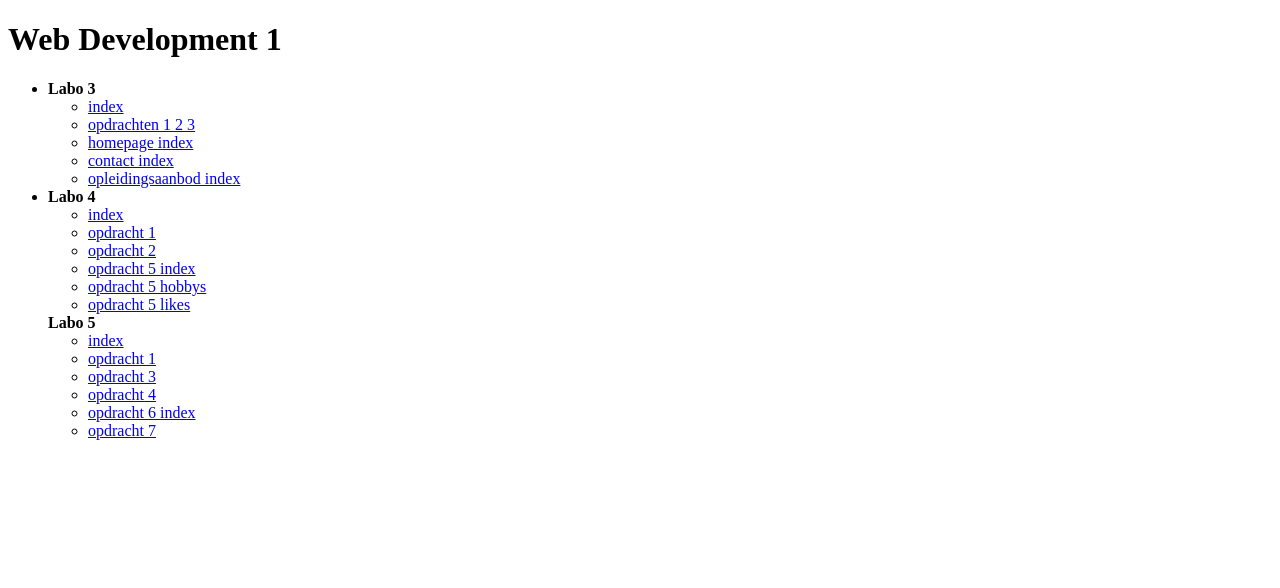
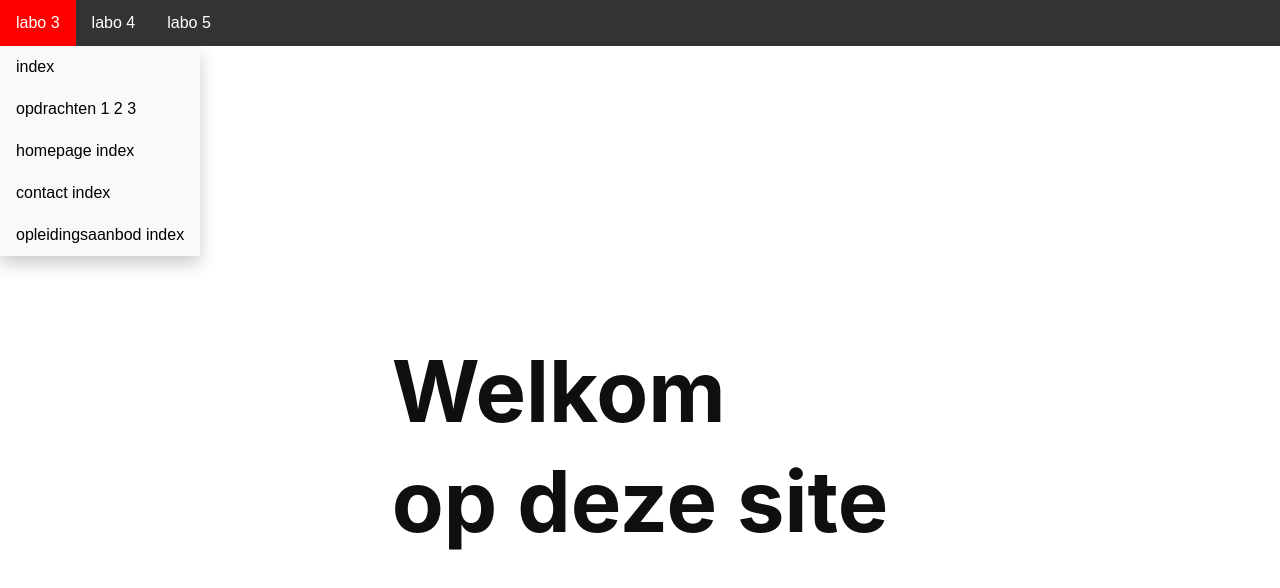
Before and after one commit to CedricDepre/WebDevelopment, a plain HTML site: page index.html in a window 1280 px wide. Drawn offline with Linux system fonts and the light colour scheme.

Commit message:
index update

```diff
--- /dev/null
+++ b/css/styles.css
@@ -0,0 +1,153 @@
+nav {
+    overflow: hidden;
+    background-color: #333;
+    font-family: Arial;
+}
+
+/* Links inside the navbar */
+nav a {
+    float: left;
+    font-size: 16px;
+    color: white;
+    text-align: center;
+    padding: 14px 16px;
+    text-decoration: none;
+}
+
+/* The dropdown container */
+.dropdown {
+    float: left;
+    overflow: hidden;
+}
+
+/* Dropdown button */
+.dropdown .dropbtn {
+    font-size: 16px;
+    border: none;
+    outline: none;
+    color: white;
+    padding: 14px 16px;
+    background-color: inherit;
+    font-family: inherit; /* Important for vertical align on mobile phones */
+    margin: 0; /* Important for vertical align on mobile phones */
+}
+
+/* Add a red background color to navbar links on hover */
+nav a:hover, .dropdown:hover .dropbtn {
+    background-color: red;
+}
+
+/* Dropdown content (hidden by default) */
+.dropdown-content {
+    display: none;
+    position: absolute;
+    background-color: #f9f9f9;
+    min-width: 160px;
+    box-shadow: 0 8px 16px 0 rgba(0,0,0,0.2);
+    z-index: 1;
+}
+
+/* Links inside the dropdown */
+.dropdown-content a {
+    float: none;
+    color: black;
+    padding: 12px 16px;
+    text-decoration: none;
+    display: block;
+    text-align: left;
+}
+
+/* Add a grey background color to dropdown links on hover */
+.dropdown-content a:hover {
+    background-color: #ddd;
+}
+
+/* Show the dropdown menu on hover */
+.dropdown:hover .dropdown-content {
+    display: block;
+}
+/* reset */
+*,
+*::before,
+*::after {
+    margin: 0;
+    padding: 0;
+    box-sizing: border-box;
+}
+
+.block {
+    display: flex;
+    flex-direction: column;
+    justify-content: space-around;
+    align-items: center;
+
+    min-height: 100vh;
+    padding: 20px;
+
+    font-family: -apple-system, BlinkMacSystemFont, 'Segoe UI', Roboto, Oxygen, Ubuntu, Cantarell, 'Open Sans', 'Helvetica Neue', sans-serif;
+}
+
+.block p {
+    color: #2e2e2e;
+    margin-bottom: 20px;
+}
+
+/* block-$ */
+.block .block-effect {
+    font-size: calc(8px + 6vw);
+}
+
+.block .block-reveal {
+    display: block;
+    --t: calc(var(--td) + var(--d));
+
+    color: transparent;
+    padding: 4px;
+
+    position: relative;
+    overflow: hidden;
+
+    animation: revealBlock 0s var(--t) forwards;
+}
+
+.block .block-reveal::after {
+    content: '';
+
+    width: 0%;
+    height: 100%;
+    padding-bottom: 4px;
+
+    position: absolute;
+    top: 0;
+    left: 0;
+
+    background: var(--bc);
+    animation: revealingIn var(--td) var(--d) forwards, revealingOut var(--td) var(--t) forwards;
+}
+
+/* animations */
+@keyframes revealBlock {
+    100% {
+        color: #0f0f0f;
+    }
+}
+
+@keyframes revealingIn {
+    0% {
+        width: 0;
+    }
+
+    100% {
+        width: 100%;
+    }
+}
+
+@keyframes revealingOut {
+    0% {
+        transform: translateX(0);
+    }
+
+    100% {
+        transform: translateX(100%);
+    }
+}
--- a/index.html
+++ b/index.html
@@ -2,41 +2,57 @@
 <html lang="en">
 <head>
     <meta charset="UTF-8">
-    <title>Title</title>
-</head>
+    <title>index</title>
+  <link rel="stylesheet" href="css/styles.css">
+  </head>
 <body>
-    <h1>Web Development 1</h1>
-    <ul>
-        <li><strong>Labo 3</strong>
-            <ul>
-                <li><a href="index.html">index</a></li>
-                <li><a href="labo3/opdrachten_1_2_3.html">opdrachten 1 2 3</a></li>
-                <li><a href="labo3/homepage/index.html">homepage index</a></li>
-                <li><a href="labo3/contact/index.html">contact index</a></li>
-                <li><a href="labo3/opleidingsaanbod/index.html">opleidingsaanbod index</a></li>
-            </ul>
-        </li>
-        <li><strong>Labo 4</strong>
-            <ul>
-                <li><a href="labo4/index.html">index</a></li>
-                <li><a href="labo4/opdracht1.html">opdracht 1</a></li>
-                <li><a href="labo4/opdracht2.html">opdracht 2</a></li>
-                <li><a href="labo4/opdracht5/index.html">opdracht 5 index</a></li>
-                <li><a href="labo4/opdracht5/hobbys.html">opdracht 5 hobbys</a></li>
-                <li><a href="labo4/opdracht5/likes.html">opdracht 5 likes</a></li>
-            </ul>
-        </li>
-        <strong>Labo 5</strong>
-        <ul>
-            <li><a href="labo5/index.html">index</a></li>
-            <li><a href="labo5/opdracht1.html">opdracht 1</a></li>
-            <li><a href="labo5/opdracht3.html">opdracht 3</a></li>
-            <li><a href="labo5/opdracht4.html">opdracht 4</a></li>
-            <li><a href="labo5/opdracht6/index.html">opdracht 6 index</a></li>
-            <li><a href="labo5/opdracht7.html">opdracht 7</a></li>
-        </ul>
-        </li>
-    </ul>
+<nav>
+  <div class="dropdown">
+    <button class="dropbtn">labo 3
+      <i class="fa fa-caret-down"></i>
+    </button>
+    <div class="dropdown-content">
+      <a href="labo3/index.html">index</a>
+      <a href="labo3/opdrachten_1_2_3.html">opdrachten 1 2 3</a>
+      <a href="labo3/homepage/index.html">homepage index</a>
+      <a href="labo3/contact/index.html">contact index</a>
+      <a href="labo3/opleidingsaanbod/index.html">opleidingsaanbod index</a>
+    </div>
+  </div>
+  <div class="dropdown">
+    <button class="dropbtn">labo 4
+      <i class="fa fa-caret-down"></i>
+    </button>
+    <div class="dropdown-content">
+      <a href="labo4/index.html">index</a>
+      <a href="labo4/opdracht1.html">opdracht 1</a>
+      <a href="labo4/opdracht2.html">opdracht 2</a>
+      <a href="labo4/opdracht5/index.html">opdracht 5 index</a>
+      <a href="labo4/opdracht5/hobbys.html">opdracht 5 hobbys</a>
+      <a href="labo4/opdracht5/likes.html">opdracht 5 likes</a>
+    </div>
+  </div>
+  <div class="dropdown">
+    <button class="dropbtn">labo 5
+      <i class="fa fa-caret-down"></i>
+    </button>
+    <div class="dropdown-content">
+      <a href="labo5/index.html">index</a>
+      <a href="labo5/opdracht1.html">opdracht 1</a>
+      <a href="labo5/opdracht3.html">opdracht 3</a>
+      <a href="labo5/opdracht4.html">opdracht 4</a>
+      <a href="labo5/opdracht6/index.html">opdracht 6 index</a>
+      <a href="labo5/opdracht7.html">opdracht 7</a>
+    </div>
+  </div>
+</nav>
+<div class="block">
+  <h1 class="block-effect" style="--td: 1.2s">
+    <span class="block-reveal" style="--bc: #4040bf; --d: .1s">Welkom</span>
+    <span class="block-reveal" style="--bc: #bf4060; --d: .5s">op deze site</span>
+  </h1>
+</div>
+
 
 </body>
 </html>
```
